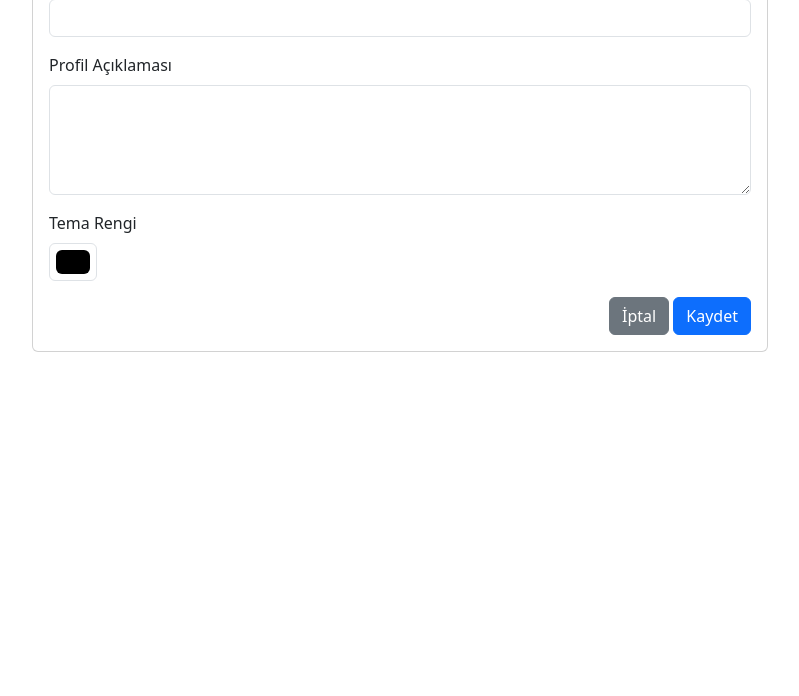
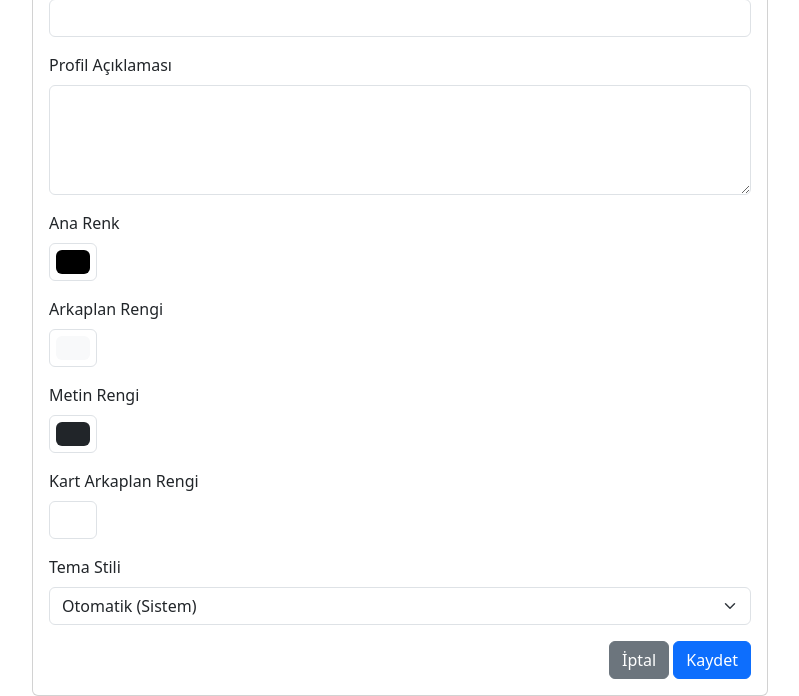
Before and after one commit to fatihgungor133/linkspot, a PHP site: page /user/profile.php in a window 1280 px wide. Shown: the part 366-1062 px from the top of the page, without its empty margins (240-1039 px from the left). Before the commit the page ends 718 px from the top, so only its background shows below. Run offline with PHP 8.4, Linux system fonts and the light colour scheme; a user stored in the database is signed in; data comes from the database, SQL or seed files in the repository; some libraries are stand-ins or nearby versions.

Commit message:
Sosyal medya paylaşım butonları ve tema seçenekleri eklendi

```diff
--- a/database.sql
+++ b/database.sql
@@ -8,6 +8,10 @@ CREATE TABLE IF NOT EXISTS users (
     profile_description TEXT,
     profile_image VARCHAR(255),
     theme_color VARCHAR(20) DEFAULT '#000000',
+    theme_bg VARCHAR(20) DEFAULT '#f8f9fa',
+    theme_text VARCHAR(20) DEFAULT '#212529',
+    theme_card_bg VARCHAR(20) DEFAULT '#ffffff',
+    theme_style ENUM('light', 'dark', 'auto') DEFAULT 'auto',
     is_admin TINYINT(1) DEFAULT 0,
     created_at DATETIME DEFAULT CURRENT_TIMESTAMP,
     updated_at DATETIME DEFAULT CURRENT_TIMESTAMP ON UPDATE CURRENT_TIMESTAMP
--- a/user/profile.php
+++ b/user/profile.php
@@ -23,6 +23,10 @@ if ($_SERVER['REQUEST_METHOD'] == 'POST') {
     $profile_title = trim($_POST['profile_title']);
     $profile_description = trim($_POST['profile_description']);
     $theme_color = trim($_POST['theme_color']);
+    $theme_bg = trim($_POST['theme_bg']);
+    $theme_text = trim($_POST['theme_text']);
+    $theme_card_bg = trim($_POST['theme_card_bg']);
+    $theme_style = trim($_POST['theme_style']);
 
     try {
         // Profil resmi yükleme işlemi
@@ -54,8 +58,12 @@ if ($_SERVER['REQUEST_METHOD'] == 'POST') {
         $update_query = "UPDATE users SET
                         profile_title = ?,
                         profile_description = ?,
-                        theme_color = ?";
-        $params = [$profile_title, $profile_description, $theme_color];
+                        theme_color = ?,
+                        theme_bg = ?,
+                        theme_text = ?,
+                        theme_card_bg = ?,
+                        theme_style = ?";
+        $params = [$profile_title, $profile_description, $theme_color, $theme_bg, $theme_text, $theme_card_bg, $theme_style];
 
         if (isset($profile_image)) {
             $update_query .= ", profile_image = ?";
@@ -166,9 +174,36 @@ if ($_SERVER['REQUEST_METHOD'] == 'POST') {
                             </div>
 
                             <div class="mb-3">
-                                <label for="theme_color" class="form-label">Tema Rengi</label>
+                                <label for="theme_color" class="form-label">Ana Renk</label>
                                 <input type="color" class="form-control form-control-color" id="theme_color" name="theme_color"
                                        value="<?php echo htmlspecialchars($user['theme_color'] ?? '#000000'); ?>">
+                            </div>
+
+                            <div class="mb-3">
+                                <label for="theme_bg" class="form-label">Arkaplan Rengi</label>
+                                <input type="color" class="form-control form-control-color" id="theme_bg" name="theme_bg"
+                                       value="<?php echo htmlspecialchars($user['theme_bg'] ?? '#f8f9fa'); ?>">
+                            </div>
+
+                            <div class="mb-3">
+                                <label for="theme_text" class="form-label">Metin Rengi</label>
+                                <input type="color" class="form-control form-control-color" id="theme_text" name="theme_text"
+                                       value="<?php echo htmlspecialchars($user['theme_text'] ?? '#212529'); ?>">
+                            </div>
+
+                            <div class="mb-3">
+                                <label for="theme_card_bg" class="form-label">Kart Arkaplan Rengi</label>
+                                <input type="color" class="form-control form-control-color" id="theme_card_bg" name="theme_card_bg"
+                                       value="<?php echo htmlspecialchars($user['theme_card_bg'] ?? '#ffffff'); ?>">
+                            </div>
+
+                            <div class="mb-3">
+                                <label for="theme_style" class="form-label">Tema Stili</label>
+                                <select class="form-select" id="theme_style" name="theme_style">
+                                    <option value="auto" <?php echo ($user['theme_style'] ?? 'auto') == 'auto' ? 'selected' : ''; ?>>Otomatik (Sistem)</option>
+                                    <option value="light" <?php echo ($user['theme_style'] ?? '') == 'light' ? 'selected' : ''; ?>>Açık Tema</option>
+                                    <option value="dark" <?php echo ($user['theme_style'] ?? '') == 'dark' ? 'selected' : ''; ?>>Koyu Tema</option>
+                                </select>
                             </div>
 
                             <div class="text-end">
```
Also changed, not shown: profile.php (+91 -17 lines).
